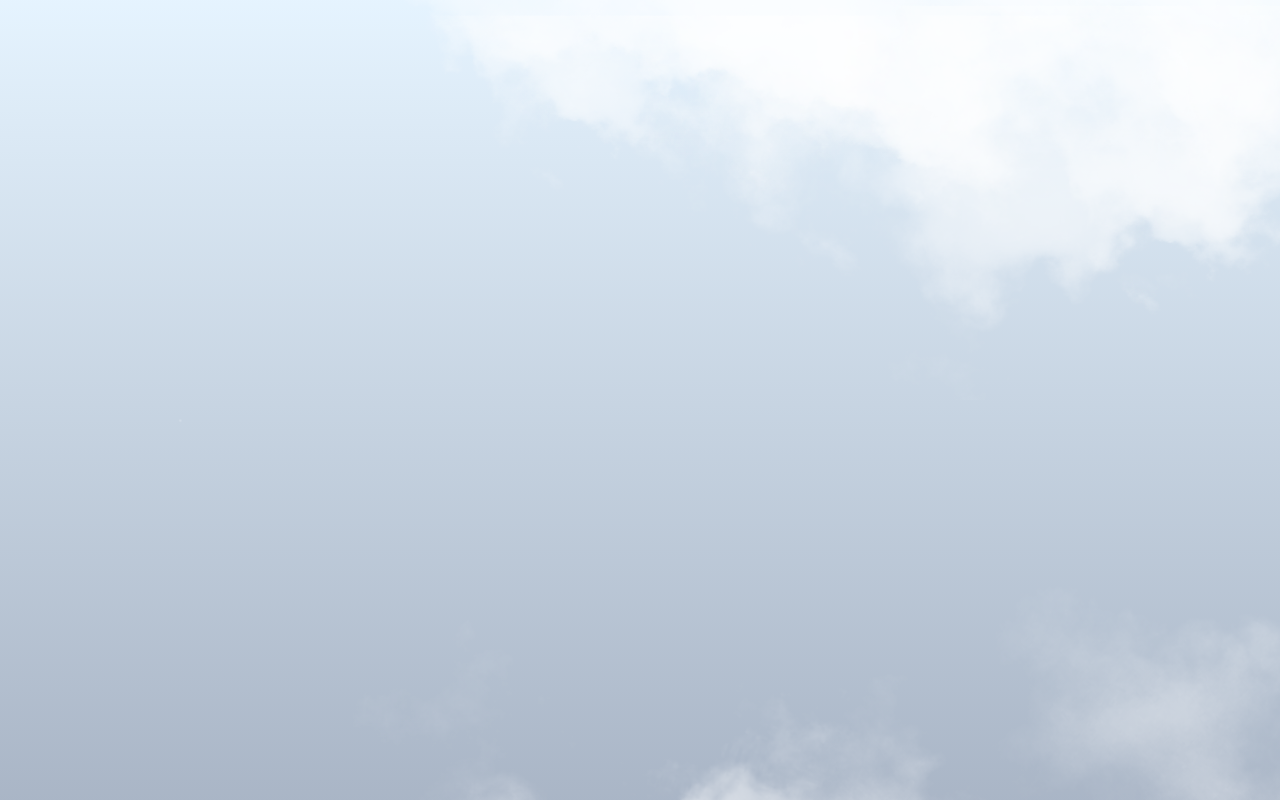
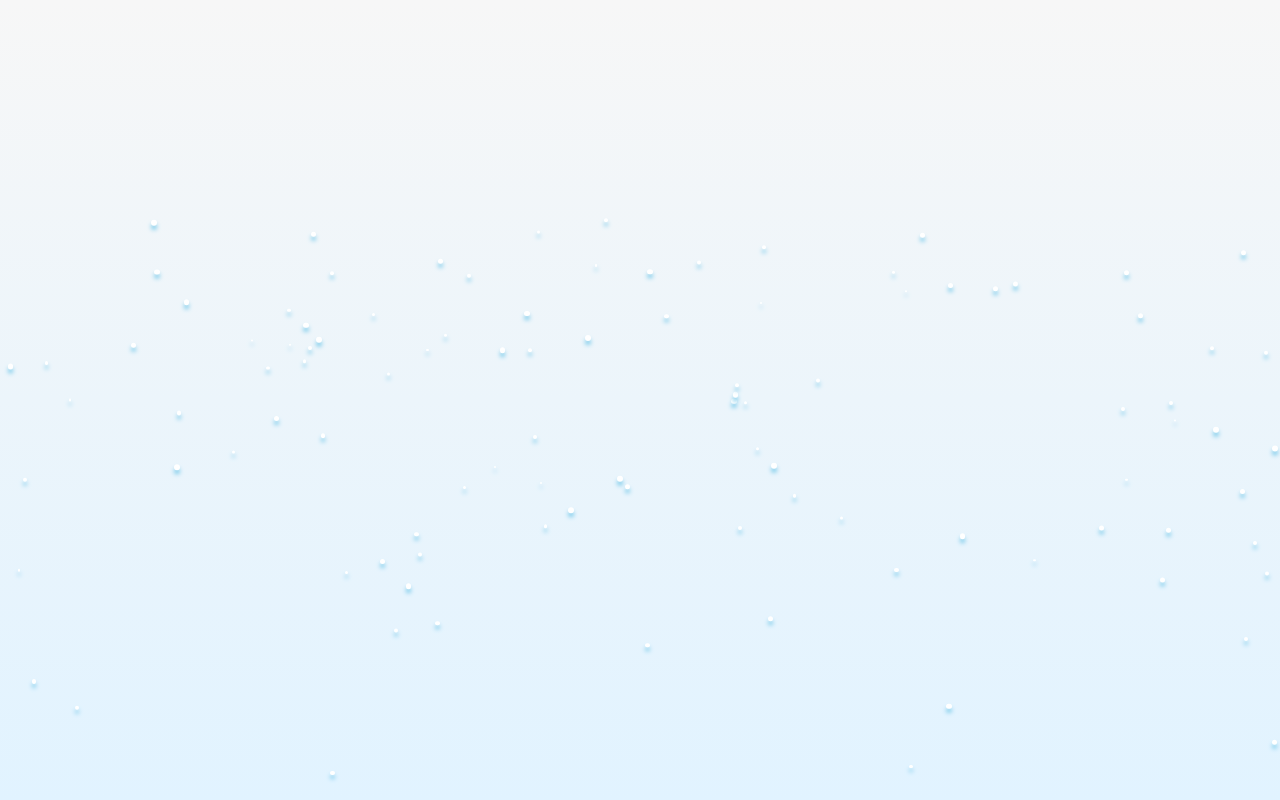
Before and after one commit to nhinhiii/weatherForecast, a React (Vite) app: page / in a window 1280 px wide. Built offline with nearby package versions, Linux system fonts and the light colour scheme; a web font is replaced by a local one.

Commit message:
update Snowy background

```diff
--- a/src/App.jsx
+++ b/src/App.jsx
@@ -2,12 +2,13 @@ import "./App.css";
 import CloudyBackground from "./backgrounds/CloudyBackground";
 import NightBackground from "./backgrounds/NightBackground";
 import RainyBackground from "./backgrounds/RainyBackground";
+import SnowyBackground from "./backgrounds/SnowyBAckground";
 import SunnyBackground from "./backgrounds/SunnyBackground";
 
 function App() {
   return (
     <div>
-      <CloudyBackground />
+      <SnowyBackground />
     </div>
   );
 }
--- /dev/null
+++ b/src/backgrounds/SnowyBackground.jsx
@@ -0,0 +1,8 @@
+import React from "react";
+import { SnowyAnimate } from "../components/ui/snowy-animation";
+
+const SnowyBackground = () => {
+  return <SnowyAnimate />;
+};
+
+export default SnowyBackground;
--- /dev/null
+++ b/src/components/ui/snowy-animation.jsx
@@ -0,0 +1,82 @@
+"use client";
+import React, { useState, useEffect } from "react";
+import { motion } from "framer-motion"; // Use the modern import path
+import { cn } from "../../lib/utils"; // Assuming you have this utility function
+
+/**
+ * This is the main component that creates the snowy scene.
+ * It generates a number of snowflakes and renders them.
+ */
+export const SnowyAnimate = ({ className }) => {
+  const [snowflakes, setSnowflakes] = useState([]);
+
+  useEffect(() => {
+    // This effect runs once to create the snowflakes
+    const generateSnowflakes = () => {
+      if (typeof window !== "undefined") {
+        const amount = Math.floor(
+          (window.innerWidth * window.innerHeight) / 10000
+        ); // Create a reasonable number of flakes
+        const newSnowflakes = [];
+
+        for (let i = 0; i < amount; i++) {
+          newSnowflakes.push({
+            id: i,
+            // Start at a random horizontal position
+            initialX: `${Math.random() * 100}%`,
+            // Give each flake a different size, duration, and delay for a natural look
+            size: Math.random() * 4 + 2, // size between 2px and 6px
+            duration: Math.random() * 5 + 8, // duration between 8s and 13s
+            delay: Math.random() * 5,
+            repeatDelay: Math.random() * 4,
+          });
+        }
+        setSnowflakes(newSnowflakes);
+      }
+    };
+
+    generateSnowflakes();
+    window.addEventListener("resize", generateSnowflakes);
+    return () => window.removeEventListener("resize", generateSnowflakes);
+  }, []);
+
+  return (
+    <div
+      className={cn(
+        "absolute inset-0 z-0 h-full w-full bg-snowy overflow-hidden",
+        className
+      )}
+    >
+      {snowflakes.map((flake) => (
+        <FallingSnowflake key={flake.id} flakeOptions={flake} />
+      ))}
+    </div>
+  );
+};
+
+const FallingSnowflake = ({ flakeOptions = {} }) => {
+  return (
+    <motion.div
+      initial={{
+        y: "-20px",
+      }}
+      animate={{
+        y: "100vh",
+      }}
+      transition={{
+        duration: flakeOptions.duration,
+        repeat: Infinity,
+        repeatType: "loop",
+        ease: "linear",
+        delay: flakeOptions.delay,
+        repeatDelay: flakeOptions.repeatDelay,
+      }}
+      style={{
+        left: flakeOptions.initialX,
+        width: `${flakeOptions.size}px`,
+        height: `${flakeOptions.size}px`,
+      }}
+      className="absolute rounded-full bg-white shadow-snow"
+    />
+  );
+};
--- a/src/index.css
+++ b/src/index.css
@@ -45,4 +45,7 @@
     @apply absolute rounded-full bg-white;
     box-shadow: 0 0 8px 2px rgba(255, 255, 255, 0.5);
   }
+  .shadow-snow {
+    box-shadow: 0 4px 4px 0 rgb(126, 204, 235);
+  }
 }
```
